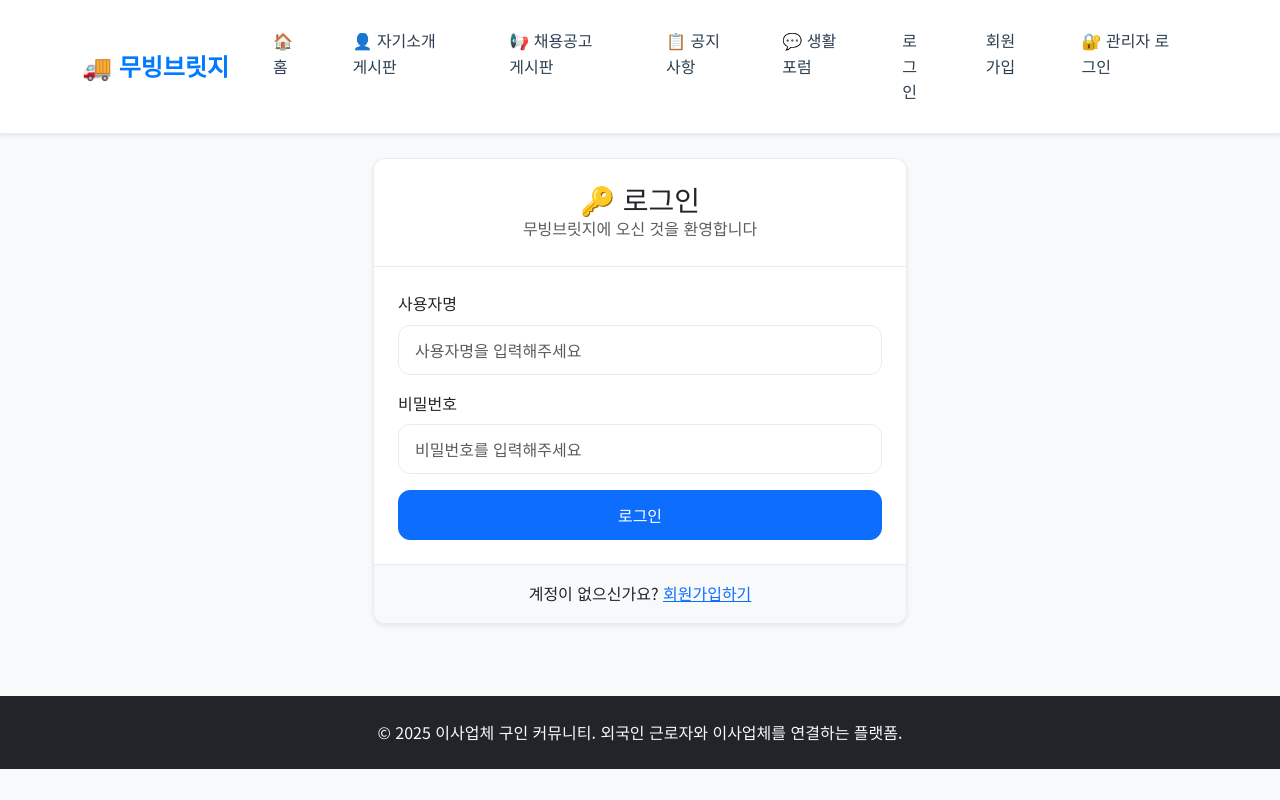
After one commit to chunja07/MovingBridge, a Flask app: page /login in a window 1280 px wide. The commit adds this page. Run offline with Flask 3, Linux system fonts and the light colour scheme.

Commit message:
Enable users to create accounts and securely log in to the website
Implements user registration and login functionality using Flask sessions and SQLite with werkzeug.security for password hashing.

Replit-Commit-Author: Agent
Replit-Commit-Session-Id: 8dc711fc-0993-4390-8cb7-8ea67530e4a1
Replit-Commit-Screenshot-Url: https://storage.googleapis.com/screenshot-production-us-central1/f03fd319-b2ac-458b-ba6e-ce1261aad4c0/8a2d4bd1-e6ab-4df9-afb4-28cd2fa2e90f.jpg

```diff
--- a/app.py
+++ b/app.py
@@ -3,6 +3,7 @@ import logging
 import sqlite3
 from datetime import datetime
 from flask import Flask, render_template, request, redirect, url_for, flash, session
+from werkzeug.security import generate_password_hash, check_password_hash
 
 # Configure logging
 logging.basicConfig(level=logging.DEBUG)
@@ -135,7 +136,11 @@ def notice_list():
 
 @app.route('/notice/new', methods=['GET', 'POST'])
 def notice_new():
-    """Page to create new notices"""
+    """Page to create new notices - requires login"""
+    auth_check = require_login()
+    if auth_check:
+        return auth_check
+
     if request.method == 'POST':
         global notice_counter
         notice_counter += 1
@@ -209,6 +214,25 @@ def forum_view(forum_id):
     forum = forum_posts[forum_id]
     return render_template('forum_view.html', forum=forum)
 
+# User authentication helpers
+def is_logged_in():
+    return 'user_id' in session
+
+def get_current_user():
+    if not is_logged_in():
+        return None
+
+    conn = get_db_connection()
+    user = conn.execute('SELECT * FROM users WHERE id = ?', (session['user_id'],)).fetchone()
+    conn.close()
+    return user
+
+def require_login():
+    if not is_logged_in():
+        flash('로그인이 필요합니다.', 'error')
+        return redirect(url_for('login'))
+    return None
+
 # Admin authentication helper
 def is_admin():
     return session.get('admin_logged_in', False)
@@ -218,6 +242,93 @@ def require_admin():
         flash('관리자 권한이 필요합니다.', 'error')
         return redirect(url_for('admin_login'))
     return None
+
+# User authentication routes
+@app.route('/register', methods=['GET', 'POST'])
+def register():
+    if request.method == 'POST':
+        username = request.form.get('username', '').strip()
+        password = request.form.get('password', '')
+        confirm_password = request.form.get('confirm_password', '')
+
+        # Validation
+        if not username or not password:
+            flash('사용자명과 비밀번호를 모두 입력해주세요.', 'error')
+            return render_template('register.html')
+
+        if len(username) < 3:
+            flash('사용자명은 3글자 이상이어야 합니다.', 'error')
+            return render_template('register.html')
+
+        if len(password) < 6:
+            flash('비밀번호는 6글자 이상이어야 합니다.', 'error')
+            return render_template('register.html')
+
+        if password != confirm_password:
+            flash('비밀번호가 일치하지 않습니다.', 'error')
+            return render_template('register.html')
+
+        # Check if username already exists
+        conn = get_db_connection()
+        existing_user = conn.execute('SELECT id FROM users WHERE username = ?', (username,)).fetchone()
+
+        if existing_user:
+            conn.close()
+            flash('이미 사용 중인 사용자명입니다.', 'error')
+            return render_template('register.html')
+
+        # Create new user
+        hashed_password = generate_password_hash(password)
+        try:
+            conn.execute('INSERT INTO users (username, password) VALUES (?, ?)',
+                        (username, hashed_password))
+            conn.commit()
+            conn.close()
+
+            flash('회원가입이 완료되었습니다. 로그인해주세요.', 'success')
+            return redirect(url_for('login'))
+        except Exception as e:
+            conn.close()
+            flash('회원가입 중 오류가 발생했습니다.', 'error')
+            return render_template('register.html')
+
+    return render_template('register.html')
+
+@app.route('/login', methods=['GET', 'POST'])
+def login():
+    if request.method == 'POST':
+        username = request.form.get('username', '').strip()
+        password = request.form.get('password', '')
+
+        if not username or not password:
+            flash('사용자명과 비밀번호를 모두 입력해주세요.', 'error')
+            return render_template('login.html')
+
+        conn = get_db_connection()
+        user = conn.execute('SELECT * FROM users WHERE username = ?', (username,)).fetchone()
+        conn.close()
+
+        if user and check_password_hash(user['password'], password):
+            session['user_id'] = user['id']
+            session['username'] = user['username']
+            flash(f'{user["username"]}님 환영합니다!', 'success')
+
+            # Redirect to intended page or home
+            next_page = request.args.get('next')
+            return redirect(next_page) if next_page else redirect(url_for('index'))
+        else:
+            flash('사용자명 또는 비밀번호가 올바르지 않습니다.', 'error')
+
+    return render_template('login.html')
+
+@app.route('/logout')
+def logout():
+    username = session.get('username', '')
+    session.pop('user_id', None)
+    session.pop('username', None)
+    if username:
+        flash(f'{username}님 로그아웃되었습니다.', 'success')
+    return redirect(url_for('index'))
 
 # Admin routes
 @app.route('/admin/login', methods=['GET', 'POST'])
--- a/pyproject.toml
+++ b/pyproject.toml
@@ -5,8 +5,12 @@ description = "Add your description here"
 requires-python = ">=3.11"
 dependencies = [
     "email-validator>=2.2.0",
+    "flask-login>=0.6.3",
     "flask>=3.1.1",
     "flask-sqlalchemy>=3.1.1",
     "gunicorn>=23.0.0",
     "psycopg2-binary>=2.9.10",
+    "oauthlib>=3.2.2",
+    "pyjwt>=2.10.1",
+    "flask-dance>=7.1.0",
 ]
--- a/templates/base.html
+++ b/templates/base.html
@@ -196,6 +196,27 @@
                             💬 생활 포럼
                         </a>
                     </li>
+                    {% if session.get('user_id') %}
+                    <li class="nav-item">
+                        <span class="nav-link text-success">👋 {{ session.username }}님</span>
+                    </li>
+                    <li class="nav-item">
+                        <a class="nav-link" href="{{ url_for('logout') }}">
+                            로그아웃
+                        </a>
+                    </li>
+                    {% else %}
+                    <li class="nav-item">
+                        <a class="nav-link" href="{{ url_for('login') }}">
+                            로그인
+                        </a>
+                    </li>
+                    <li class="nav-item">
+                        <a class="nav-link" href="{{ url_for('register') }}">
+                            회원가입
+                        </a>
+                    </li>
+                    {% endif %}
                     {% if session.get('admin_logged_in') %}
                     <li class="nav-item">
                         <a class="nav-link" href="{{ url_for('admin_dashboard') }}">
--- /dev/null
+++ b/templates/login.html
@@ -0,0 +1,38 @@
+{% extends "base.html" %}
+
+{% block title %}로그인 - 무빙브릿지{% endblock %}
+
+{% block content %}
+<div class="container">
+    <div class="row justify-content-center">
+        <div class="col-md-6">
+            <div class="card">
+                <div class="card-header text-center">
+                    <h3 class="mb-0">🔑 로그인</h3>
+                    <p class="text-muted mb-0">무빙브릿지에 오신 것을 환영합니다</p>
+                </div>
+                <div class="card-body">
+                    <form method="POST">
+                        <div class="mb-3">
+                            <label for="username" class="form-label">사용자명</label>
+                            <input type="text" class="form-control" id="username" name="username"
+                                   required placeholder="사용자명을 입력해주세요">
+                        </div>
+                        <div class="mb-3">
+                            <label for="password" class="form-label">비밀번호</label>
+                            <input type="password" class="form-control" id="password" name="password"
+                                   required placeholder="비밀번호를 입력해주세요">
+                        </div>
+                        <div class="d-grid">
+                            <button type="submit" class="btn btn-primary">로그인</button>
+                        </div>
+                    </form>
+                </div>
+                <div class="card-footer text-center">
+                    <p class="mb-0">계정이 없으신가요? <a href="{{ url_for('register') }}">회원가입하기</a></p>
+                </div>
+            </div>
+        </div>
+    </div>
+</div>
+{% endblock %}
```
Also changed, not shown: init_db.py (+10 -0 lines), templates/register.html (added, +58 -0 lines), 1 other file.
